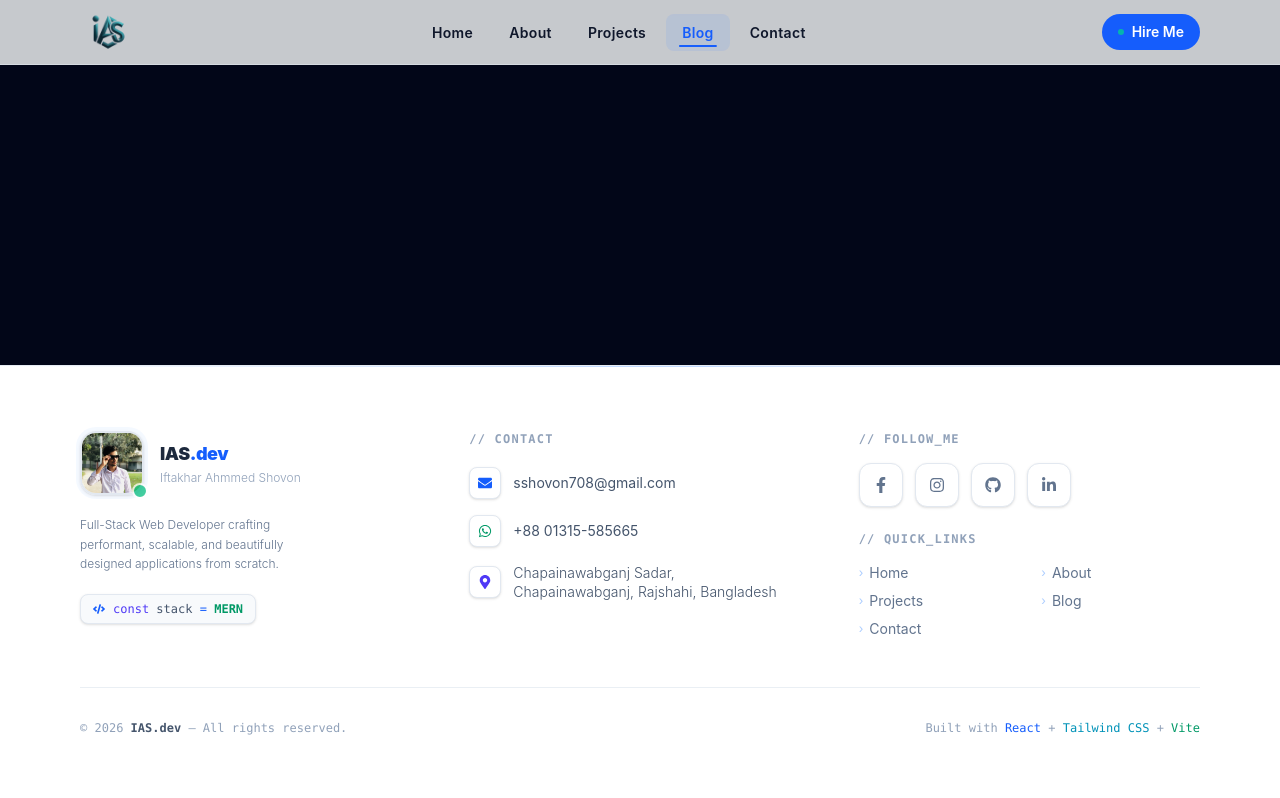
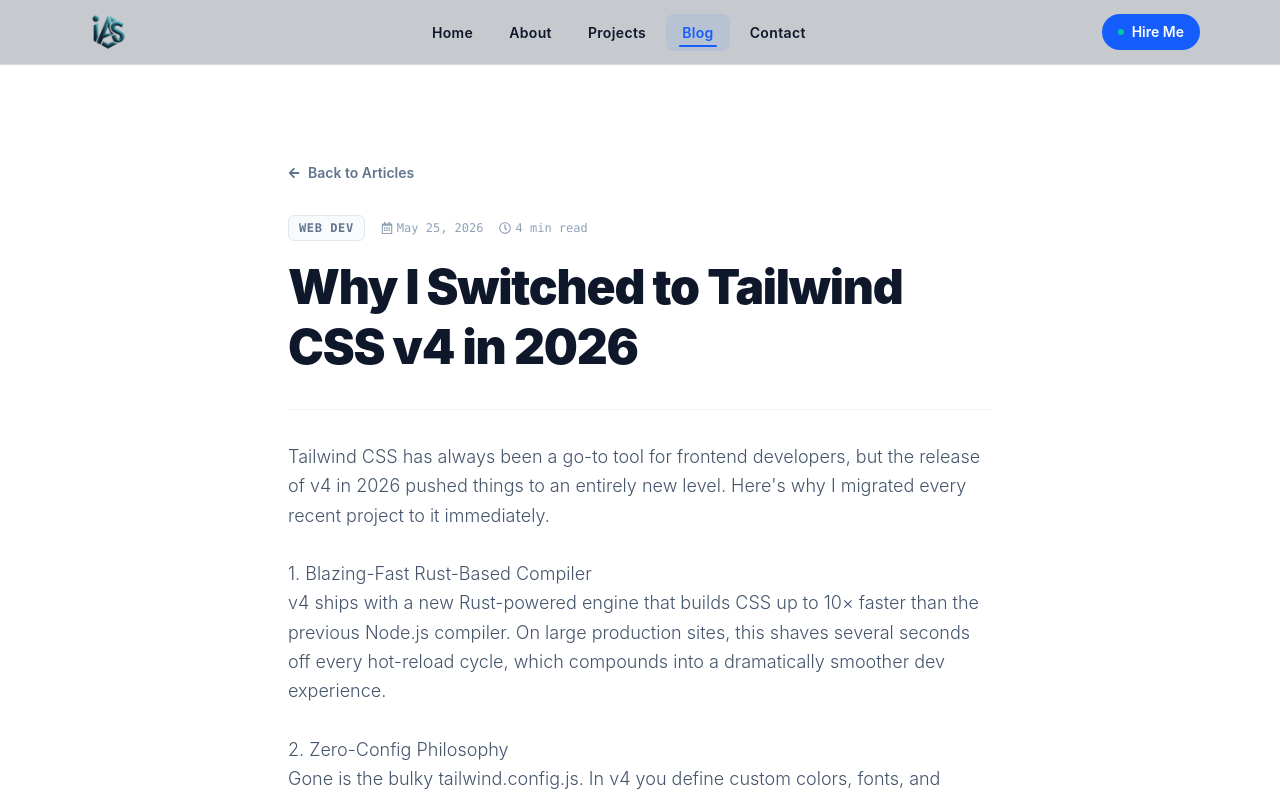
Before and after one commit to sshovon708/My-Portfolio, a React (Vite) app: page /blog/1 in a window 1280 px wide. Shown: the top 798 px of the page. Built offline with nearby package versions, Linux system fonts and the light colour scheme.

Commit message:
seo task 3

```diff
--- a/src/App.jsx
+++ b/src/App.jsx
@@ -1,5 +1,5 @@
 import { Routes, Route } from "react-router-dom";
-import { HelmetProvider } from "react-helmet-async"; // এখানে ইমপোর্ট করুন
+import { HelmetProvider } from "react-helmet-async";
 import Header from "./components/Header";
 import Footer from "./components/Footer";
 import Home from "./pages/Home";
@@ -7,12 +7,11 @@
 import Projects from "./pages/Projects";
 import Blog from "./pages/Blog";
 import Contact from "./pages/Contact";
+import BlogPost from "./pages/BlogPost"; // নতুন পেজটি ইম্পোর্ট করা হলো
 
 function App() {
   return (
     <HelmetProvider>
-      {" "}
-      {/* পুরো অ্যাপকে wrap করুন */}
       <div className="min-h-screen bg-slate-950 text-slate-100 flex flex-col justify-between">
         <div>
           <Header />
@@ -22,6 +21,8 @@
               <Route path="/about" element={<About />} />
               <Route path="/projects" element={<Projects />} />
               <Route path="/blog" element={<Blog />} />
+              {/* ডাইনামিক ব্লগ রাউট - এটি আইডির ওপর ভিত্তি করে পেজ রেন্ডার করবে */}
+              <Route path="/blog/:id" element={<BlogPost />} />
               <Route path="/contact" element={<Contact />} />
             </Routes>
           </main>
--- a/src/pages/Blog.jsx
+++ b/src/pages/Blog.jsx
@@ -1,16 +1,9 @@
 import { Helmet } from "react-helmet-async";
-import { useState } from "react";
-import {
-  FaRegCalendarAlt,
-  FaRegClock,
-  FaArrowRight,
-  FaTimes,
-} from "react-icons/fa";
+import { Link } from "react-router-dom";
+import { FaRegCalendarAlt, FaRegClock, FaArrowRight } from "react-icons/fa";
 import { allBlogPosts } from "../data/mockData";
 
 export default function Blog() {
-  const [activePost, setActivePost] = useState(null);
-
   return (
     <>
       <Helmet>
@@ -30,7 +23,9 @@
         />
         <meta property="og:url" content="https://iashovon.netlify.app/blog" />
       </Helmet>
+
       <div className="relative min-h-screen overflow-hidden bg-white pt-24 pb-20">
+        {/* ── Soft Clean Glow Blobs ── */}
         <div
           aria-hidden="true"
           className="pointer-events-none absolute inset-0 z-0"
@@ -40,6 +35,7 @@
         </div>
 
         <div className="relative z-10 w-full max-w-7xl mx-auto px-6 sm:px-10 lg:px-20">
+          {/* HEADER */}
           <div className="text-center max-w-2xl mx-auto mb-14 animate-[fadeUp_0.65s_ease_both]">
             <div className="inline-flex items-center gap-2.5 mb-3">
               <span className="w-6 h-px bg-blue-500" />
@@ -55,14 +51,18 @@
               </span>{" "}
               &amp; Stories
             </h1>
+            <p className="text-slate-500 font-light text-base leading-relaxed">
+              Deep dives into modern web engineering, clean code architectures,
+              and full-stack performance optimization strategies.
+            </p>
           </div>
 
+          {/* BLOG GRID — আপনার অরিজিনাল ডিজাইন */}
           <div className="grid grid-cols-1 md:grid-cols-2 lg:grid-cols-3 gap-6 max-w-6xl mx-auto animate-[fadeUp_0.65s_0.15s_ease_both]">
             {allBlogPosts.map((post) => (
               <article
                 key={post.id}
                 className="group flex flex-col justify-between p-6 rounded-2xl bg-white border border-slate-200/60 hover:border-blue-500/20 hover:shadow-2xl hover:shadow-slate-100/80 hover:-translate-y-1 transition-all duration-300 cursor-pointer shadow-sm"
-                onClick={() => setActivePost(post)}
               >
                 <div>
                   <div className="flex items-center gap-3 text-[11px] font-medium text-slate-400 mb-4">
@@ -74,49 +74,31 @@
                       <span>{post.date}</span>
                     </div>
                   </div>
-                  <h3 className="text-base font-bold text-slate-800 mb-3 group-hover:text-blue-600 transition-colors line-clamp-2 leading-snug">
+                  <h2 className="text-base font-bold text-slate-800 mb-3 group-hover:text-blue-600 transition-colors line-clamp-2 leading-snug">
                     {post.title}
-                  </h3>
+                  </h2>
                   <p className="text-slate-500 text-sm leading-relaxed mb-6 font-light line-clamp-3">
                     {post.excerpt}
                   </p>
                 </div>
+
                 <div className="flex items-center justify-between pt-4 border-t border-slate-100 mt-auto">
                   <div className="flex items-center gap-1 text-slate-400 text-xs">
                     <FaRegClock />
                     <span>{post.readTime}</span>
                   </div>
-                  <button className="inline-flex items-center gap-1 text-xs font-bold text-blue-600">
+
+                  <Link
+                    to={`/blog/${post.id}`}
+                    className="ml-auto inline-flex items-center gap-1 text-xs font-bold text-blue-600 cursor-pointer"
+                  >
                     Read Article <FaArrowRight className="text-[10px]" />
-                  </button>
+                  </Link>
                 </div>
               </article>
             ))}
           </div>
         </div>
-
-        {activePost && (
-          <div className="fixed inset-0 z-50 flex items-center justify-center p-4 sm:p-6">
-            <div
-              className="absolute inset-0 bg-slate-900/20 backdrop-blur-sm"
-              onClick={() => setActivePost(null)}
-            />
-            <div className="relative w-full max-w-2xl bg-white border border-slate-200 rounded-3xl p-6 sm:p-8 shadow-2xl max-h-[88vh] overflow-y-auto z-10">
-              <button
-                onClick={() => setActivePost(null)}
-                className="absolute top-5 right-5 p-2 rounded-full bg-slate-50 border border-slate-200 text-slate-500 hover:text-slate-700 cursor-pointer"
-              >
-                <FaTimes />
-              </button>
-              <h2 className="text-xl sm:text-2xl font-black text-slate-800 mb-6 leading-snug">
-                {activePost.title}
-              </h2>
-              <div className="text-slate-600 font-light text-sm sm:text-base leading-relaxed whitespace-pre-line">
-                {activePost.content}
-              </div>
-            </div>
-          </div>
-        )}
       </div>
     </>
   );
--- /dev/null
+++ b/src/pages/BlogPost.jsx
@@ -0,0 +1,84 @@
+import { useParams, Link } from "react-router-dom";
+import { Helmet } from "react-helmet-async";
+import { FaRegCalendarAlt, FaRegClock, FaArrowLeft } from "react-icons/fa";
+import { allBlogPosts } from "../data/mockData";
+
+export default function BlogPost() {
+  const { id } = useParams();
+
+  // URL এর ID দিয়ে সঠিক ব্লগ পোস্টটি খুঁজে বের করা
+  const post = allBlogPosts.find((b) => b.id === parseInt(id));
+
+  // যদি কোনো কারণে ব্লগ পোস্টটি খুঁজে না পাওয়া যায়
+  if (!post) {
+    return (
+      <div className="min-h-screen flex flex-col items-center justify-center bg-white text-slate-800">
+        <h2 className="text-2xl font-bold mb-4">Article Not Found</h2>
+        <Link
+          to="/blog"
+          className="text-blue-600 hover:underline inline-flex items-center gap-2"
+        >
+          <FaArrowLeft /> Back to Blogs
+        </Link>
+      </div>
+    );
+  }
+
+  return (
+    <>
+      <Helmet>
+        {/* ডাইনামিক এসইও এবং এআই সার্চের জন্য অপ্টিমাইজড টাইটেল ও মেটা */}
+        <title>{`${post.title} | IAShovon Blog`}</title>
+        <meta name="description" content={post.excerpt} />
+        <link
+          rel="canonical"
+          href={`https://iashovon.netlify.app/blog/${post.id}`}
+        />
+        <meta property="og:title" content={`${post.title} | IAShovon`} />
+        <meta property="og:description" content={post.excerpt} />
+        <meta
+          property="og:url"
+          content={`https://iashovon.netlify.app/blog/${post.id}`}
+        />
+        <meta property="og:type" content="article" />
+      </Helmet>
+
+      <div className="min-h-screen bg-white text-slate-800 pt-24 pb-20">
+        <div className="w-full max-w-3xl mx-auto px-6 sm:px-8">
+          {/* ব্যাক বাটন */}
+          <Link
+            to="/blog"
+            className="inline-flex items-center gap-2 text-sm font-semibold text-slate-500 hover:text-blue-600 mb-8 transition-colors"
+          >
+            <FaArrowLeft className="text-xs" /> Back to Articles
+          </Link>
+
+          <article>
+            {/* মেটা ইনফো */}
+            <div className="flex items-center gap-4 mb-4 text-xs text-slate-400 font-mono">
+              <span className="px-2.5 py-1 font-bold tracking-wider uppercase rounded-md bg-slate-50 border border-slate-200 text-slate-500">
+                {post.category}
+              </span>
+              <span className="flex items-center gap-1">
+                <FaRegCalendarAlt /> {post.date}
+              </span>
+              <span className="flex items-center gap-1">
+                <FaRegClock /> {post.readTime}
+              </span>
+            </div>
+
+            {/* মেইন হেডিং (H1 SEO) */}
+            <h1 className="text-3xl sm:text-4xl lg:text-5xl font-black text-slate-900 tracking-tight leading-tight mb-8">
+              {post.title}
+            </h1>
+
+            {/* ব্লগ কন্টেন্ট বডি */}
+            <div className="text-slate-600 font-light text-base sm:text-lg leading-relaxed whitespace-pre-line border-t border-slate-100 pt-8">
+              {post.content}
+            </div>
+          </article>
+        </div>
+      </div>
+    </>
+  );
+}
```
